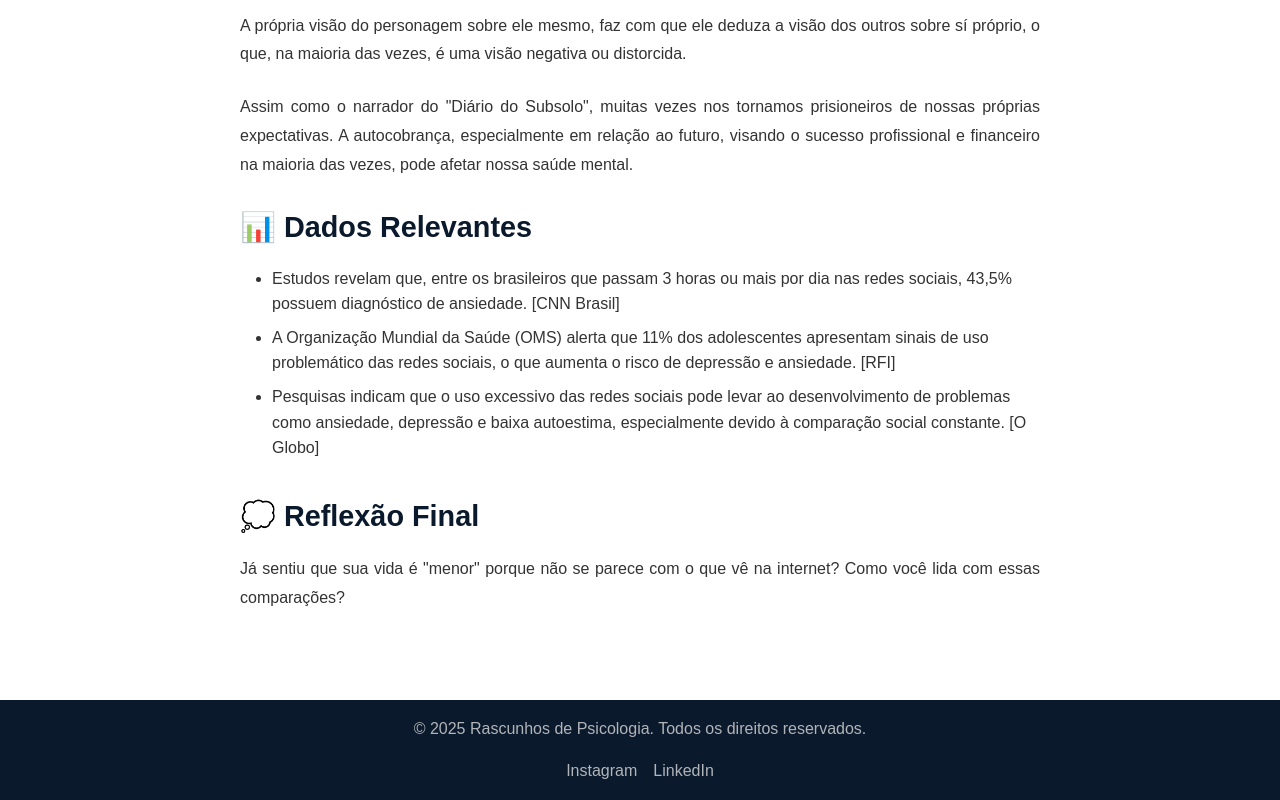
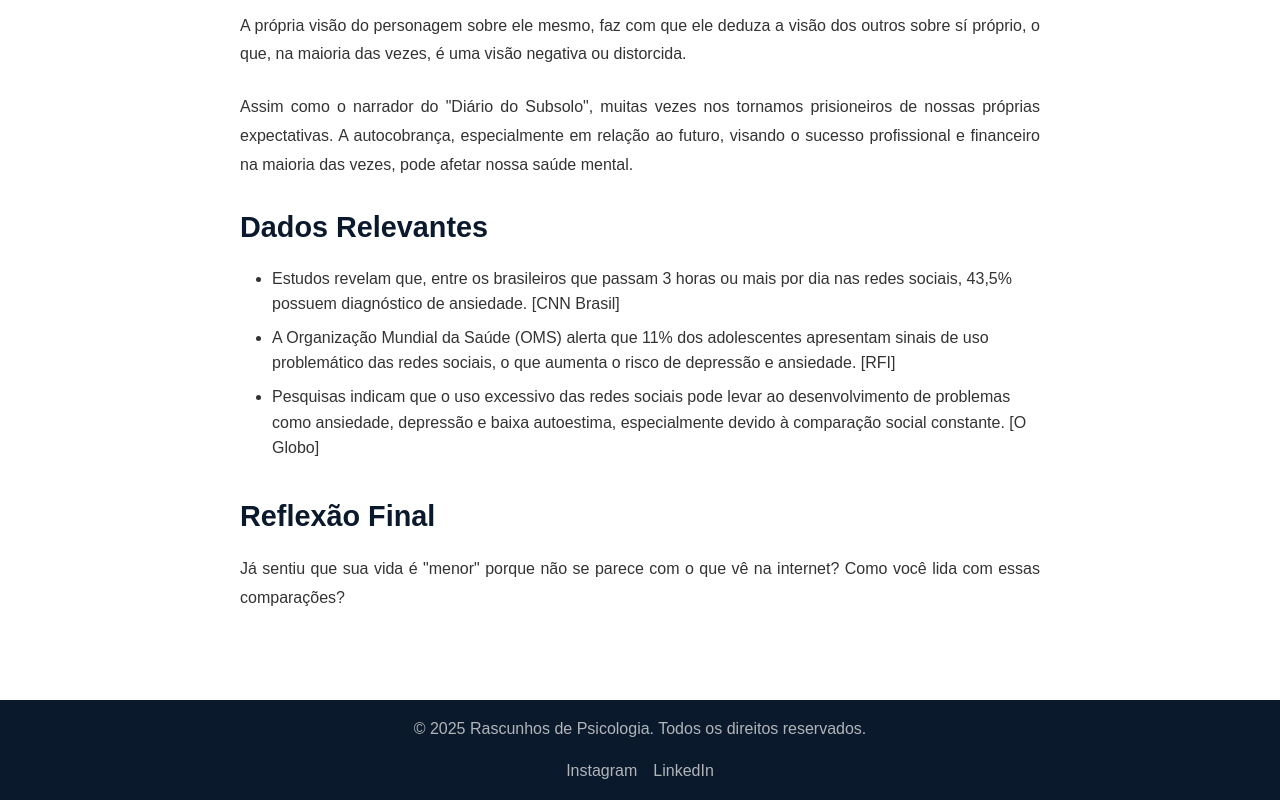
Before and after one commit to DaviEduardoDev/rascunhosdepsicologia, a plain HTML site: page resumos/autocobranca-comparacao-social.html in a window 1280 px wide. Shown: the part 892-1692 px from the top of the page. Drawn offline with Linux system fonts and the light colour scheme.

Commit message:
Retirada de emojis do texto

```diff
--- a/resumos/autocobranca-comparacao-social.html
+++ b/resumos/autocobranca-comparacao-social.html
@@ -37,14 +37,14 @@
                 <p>A própria visão do personagem sobre ele mesmo, faz com que ele deduza a visão dos outros sobre sí próprio, o que, na maioria das vezes, é uma visão negativa ou distorcida.</p>
                 <p>Assim como o narrador do "Diário do Subsolo", muitas vezes nos tornamos prisioneiros de nossas próprias expectativas. A autocobrança, especialmente em relação ao futuro, visando o sucesso profissional e financeiro na maioria das vezes, pode afetar nossa saúde mental.</p>
 
-                <h2>📊 Dados Relevantes</h2>
+                <h2>Dados Relevantes</h2>
                 <ul>
                     <li>Estudos revelam que, entre os brasileiros que passam 3 horas ou mais por dia nas redes sociais, 43,5% possuem diagnóstico de ansiedade. [CNN Brasil]</li>
                     <li>A Organização Mundial da Saúde (OMS) alerta que 11% dos adolescentes apresentam sinais de uso problemático das redes sociais, o que aumenta o risco de depressão e ansiedade. [RFI]</li>
                     <li>Pesquisas indicam que o uso excessivo das redes sociais pode levar ao desenvolvimento de problemas como ansiedade, depressão e baixa autoestima, especialmente devido à comparação social constante. [O Globo]</li>
                 </ul>
 
-                <h2>💭 Reflexão Final</h2>
+                <h2>Reflexão Final</h2>
                 <p>Já sentiu que sua vida é "menor" porque não se parece com o que vê na internet? Como você lida com essas comparações?</p>
             </article>
         </div>
```
